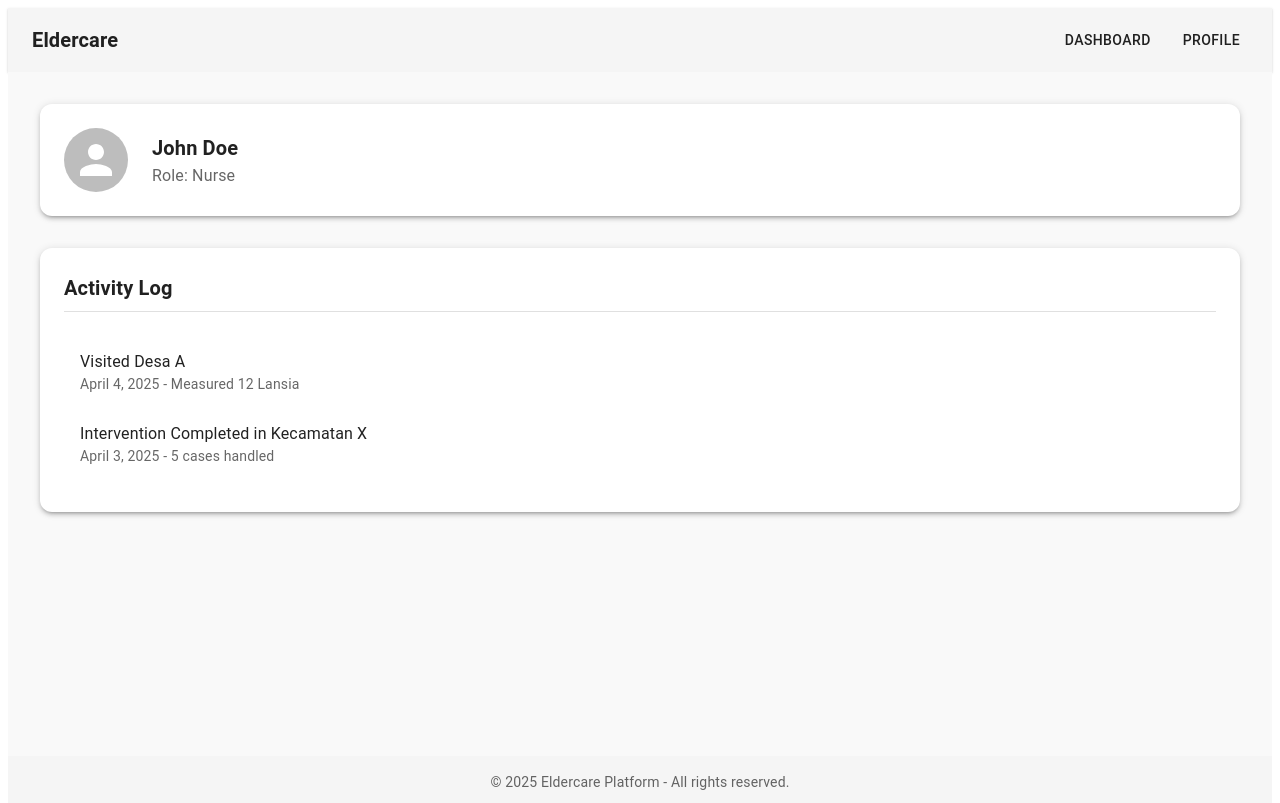
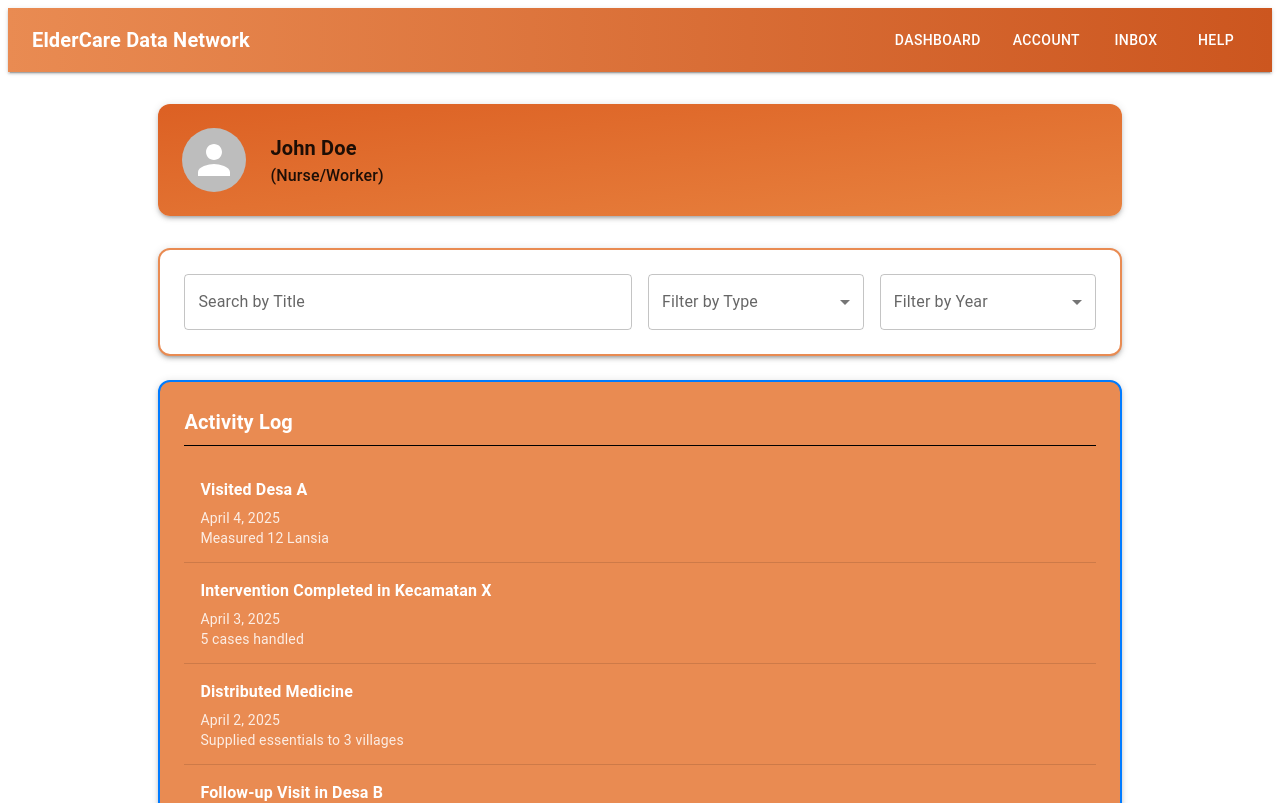
Before and after one commit to ralinvann/xlsx_organizer, a React (Create React App) app in the folder client/: page /profile in a window 1280 px wide. Shown: the top 803 px of the page. Built offline with nearby package versions, Linux system fonts and the light colour scheme.

Commit message:
Reworked Profile page

```diff
--- a/client/src/components/Header.tsx
+++ b/client/src/components/Header.tsx
@@ -3,20 +3,33 @@ import { AppBar, Toolbar, Typography, Box, Button } from '@mui/material';
 
 const Header: React.FC = () => {
   return (
-    <AppBar position="static" color="default" elevation={1}>
+    <AppBar
+      position="static"
+      elevation={2}
+      sx={{
+        backgroundImage: 'linear-gradient(to right, #E98B52, #CC561F)',
+        color: '#fff',
+      }}
+    >
       <Toolbar>
         {/* Left: App Name */}
         <Typography variant="h6" sx={{ flexGrow: 1, fontWeight: 'bold' }}>
-          Eldercare
+          ElderCare Data Network
         </Typography>
 
         {/* Right: Nav Links */}
         <Box display="flex" gap={2}>
-          <Button color="inherit" href="/dashboard">
+          <Button sx={{ color: 'white' }} href="/dashboard">
             Dashboard
           </Button>
-          <Button color="inherit" href="/profile">
-            Profile
+          <Button sx={{ color: 'white' }} href="/profile">
+            Account
+          </Button>
+          <Button sx={{ color: 'white' }} href="/inbox">
+            Inbox
+          </Button>
+          <Button sx={{ color: 'white' }} href="/help">
+            Help
           </Button>
         </Box>
       </Toolbar>
--- a/client/src/pages/Profile.tsx
+++ b/client/src/pages/Profile.tsx
@@ -1,4 +1,4 @@
-import React from 'react';
+import React, { useState } from 'react';
 import {
   Box,
   Typography,
@@ -8,52 +8,203 @@ import {
   List,
   ListItem,
   ListItemText,
+  Container,
+  TextField,
+  MenuItem,
+  Grid,
 } from '@mui/material';
 import Header from '../components/Header';
 import Footer from '../components/Footer';
 
+type LogType = 'Visit' | 'Intervention' | 'Distribution' | 'Training' | 'Survey' | 'Emergency';
+
+interface Log {
+  title: string;
+  date: string;
+  detail: string;
+  type: LogType;
+  year: number;
+}
+
+const mockLogs: Log[] = [
+  { title: 'Visited Desa A', date: 'April 4, 2025', detail: 'Measured 12 Lansia', type: 'Visit', year: 2025 },
+  { title: 'Intervention Completed in Kecamatan X', date: 'April 3, 2025', detail: '5 cases handled', type: 'Intervention', year: 2025 },
+  { title: 'Distributed Medicine', date: 'April 2, 2025', detail: 'Supplied essentials to 3 villages', type: 'Distribution', year: 2025 },
+  { title: 'Follow-up Visit in Desa B', date: 'April 1, 2025', detail: 'Reviewed 8 patient outcomes', type: 'Visit', year: 2025 },
+  { title: 'Community Health Education', date: 'March 30, 2024', detail: 'Held workshop for 25 attendees', type: 'Training', year: 2024 },
+  { title: 'Emergency Support in Desa C', date: 'March 28, 2024', detail: 'Addressed 2 urgent cases', type: 'Emergency', year: 2024 },
+  { title: 'Mobile Clinic Operation', date: 'March 27, 2024', detail: 'Served 17 individuals', type: 'Visit', year: 2024 },
+  { title: 'Nutrition Survey', date: 'March 26, 2023', detail: 'Collected data from 4 locations', type: 'Survey', year: 2023 },
+  { title: 'Vaccination Program', date: 'March 25, 2023', detail: 'Administered 40+ doses', type: 'Distribution', year: 2023 },
+  { title: 'Caregiver Training Session', date: 'March 24, 2023', detail: 'Trained 6 local workers', type: 'Training', year: 2023 },
+];
+
 const Profile: React.FC = () => {
+  const [search, setSearch] = useState('');
+  const [filterType, setFilterType] = useState('');
+  const [filterYear, setFilterYear] = useState('');
+
+  const filteredLogs = mockLogs.filter(log => {
+    const matchesTitle = log.title.toLowerCase().includes(search.toLowerCase());
+    const matchesType = filterType ? log.type === filterType : true;
+    const matchesYear = filterYear ? log.year === parseInt(filterYear) : true;
+    return matchesTitle && matchesType && matchesYear;
+  });
+
   return (
     <Box display="flex" flexDirection="column" minHeight="100vh">
       <Header />
 
-      <Box flexGrow={1} p={4} bgcolor="#f9f9f9">
+      <Container
+        maxWidth="lg"
+        sx={{
+          width: '80%',
+          my: 4,
+          flexGrow: 1,
+          display: 'flex',
+          flexDirection: 'column',
+        }}
+      >
         {/* Profile Card */}
-        <Paper elevation={3} sx={{ p: 3, display: 'flex', alignItems: 'center', borderRadius: 3, mb: 4 }}>
+        <Paper
+          elevation={3}
+          sx={{
+            p: 3,
+            display: 'flex',
+            alignItems: 'center',
+            borderRadius: 3,
+            mb: 4,
+            background: 'linear-gradient(to bottom right, #dc6023, #e8823f)',
+          }}
+        >
           <Avatar sx={{ width: 64, height: 64, mr: 3 }} />
           <Box>
             <Typography variant="h6" fontWeight="bold">
               John Doe
             </Typography>
-            <Typography variant="body1" color="textSecondary">
-              Role: Nurse
+            <Typography variant="body1" fontWeight="medium">
+              (Nurse/Worker)
             </Typography>
           </Box>
         </Paper>
 
+        {/* Search & Filter Panel */}
+        <Paper
+          elevation={3}
+          sx={{
+            p: 3,
+            borderRadius: 3,
+            border: '2px solid #E98B52',
+            backgroundColor: '#fff',
+            mb: 3,
+          }}
+        >
+          <Grid container spacing={2}>
+            <Grid item xs={12} md={6}>
+              <TextField
+                label="Search by Title"
+                variant="outlined"
+                fullWidth
+                value={search}
+                onChange={(e) => setSearch(e.target.value)}
+              />
+            </Grid>
+            <Grid item xs={6} md={3}>
+              <TextField
+                label="Filter by Type"
+                variant="outlined"
+                fullWidth
+                select
+                value={filterType}
+                onChange={(e) => setFilterType(e.target.value)}
+              >
+                <MenuItem value="">All</MenuItem>
+                {Array.from(new Set(mockLogs.map(log => log.type))).map((type) => (
+                  <MenuItem key={type} value={type}>
+                    {type}
+                  </MenuItem>
+                ))}
+              </TextField>
+            </Grid>
+            <Grid item xs={6} md={3}>
+              <TextField
+                label="Filter by Year"
+                variant="outlined"
+                fullWidth
+                select
+                value={filterYear}
+                onChange={(e) => setFilterYear(e.target.value)}
+              >
+                <MenuItem value="">All</MenuItem>
+                {Array.from(new Set(mockLogs.map(log => log.year)))
+                  .sort((a, b) => b - a)
+                  .map((year) => (
+                    <MenuItem key={year} value={year}>
+                      {year}
+                    </MenuItem>
+                  ))}
+              </TextField>
+            </Grid>
+          </Grid>
+        </Paper>
+
         {/* Activity Log */}
-        <Paper elevation={3} sx={{ p: 3, borderRadius: 3 }}>
-          <Typography variant="h6" fontWeight="bold" gutterBottom>
+        <Paper
+          elevation={3}
+          sx={{
+            p: 3,
+            borderRadius: 3,
+            border: '2px solid #007bff',
+            backgroundColor: '#E98B52',
+            flexGrow: 1,
+            overflowY: 'auto',
+          }}
+        >
+          <Typography variant="h6" fontWeight="bold" gutterBottom sx={{ color: '#fff' }}>
             Activity Log
           </Typography>
-          <Divider sx={{ mb: 2 }} />
-          <List>
-            <ListItem>
-              <ListItemText
-                primary="Visited Desa A"
-                secondary="April 4, 2025 - Measured 12 Lansia"
-              />
-            </ListItem>
-            <ListItem>
-              <ListItemText
-                primary="Intervention Completed in Kecamatan X"
-                secondary="April 3, 2025 - 5 cases handled"
-              />
-            </ListItem>
-            {/* Add more logs or map from data source */}
+          <Divider sx={{ mb: 2, backgroundColor: '#000' }} />
+
+          <List disablePadding>
+            {filteredLogs.length === 0 && (
+              <Typography variant="body1" sx={{ color: '#fff' }}>
+                No matching records found.
+              </Typography>
+            )}
+            {filteredLogs.map((log, index) => (
+              <ListItem
+                key={index}
+                divider
+                sx={{
+                  py: 1,
+                }}
+              >
+                <ListItemText
+                  primary={
+                    <Typography
+                      variant="subtitle1"
+                      fontWeight="bold"
+                      sx={{ color: '#fff' }}
+                    >
+                      {log.title}
+                    </Typography>
+                  }
+                  secondary={
+                    <Typography
+                      variant="body2"
+                      sx={{ color: 'rgba(255, 255, 255, 0.85)', mt: 0.5, whiteSpace: 'normal' }}
+                    >
+                      {log.date}
+                      <br />
+                      {log.detail}
+                    </Typography>
+                  }
+                />
+              </ListItem>
+            ))}
           </List>
         </Paper>
-      </Box>
+      </Container>
 
       <Footer />
     </Box>
```
